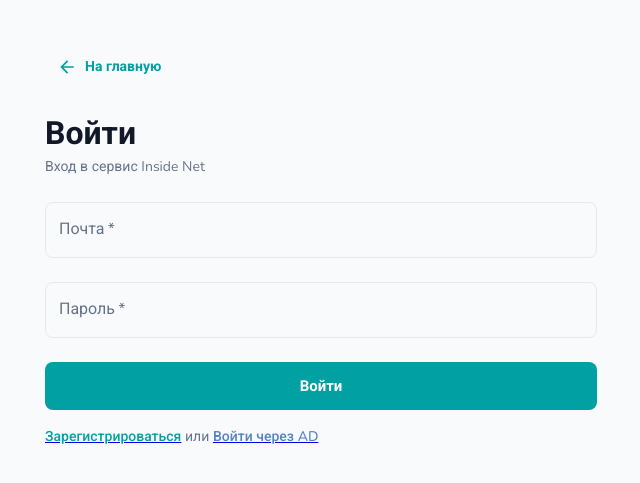
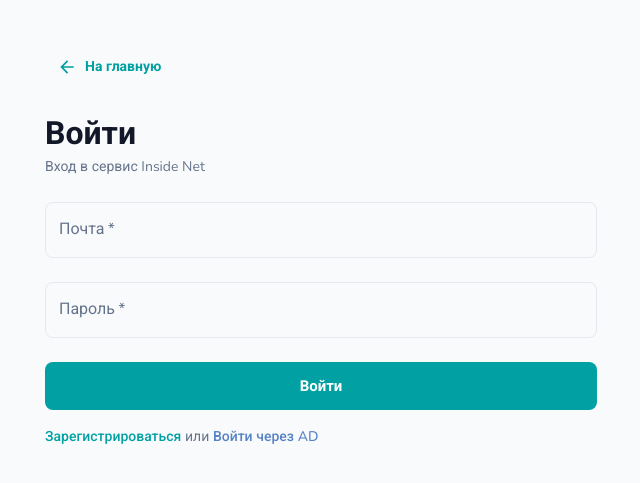
Before and after one commit to Sc222/skb-lab-inside-net, a React app in the folder Web/: page /login in a window 1280 px wide. Shown: the part 153-636 px from the top of the page, without its empty margins (319-959 px from the left). Built offline with nearby package versions, Linux system fonts and the light colour scheme.

Commit message:
Simplify login links

```diff
--- a/Web/src/Pages/loginPage.tsx
+++ b/Web/src/Pages/loginPage.tsx
@@ -112,10 +112,10 @@ export const LoginPage: FunctionComponent<LoginPageProps> = () => {
               Войти
             </Button>
           </Box>
-
           <Typography color="textSecondary" variant="body2">
-            <RouterLink to={SiteRoute.register}>
             <Link
+              component={RouterLink}
+              to={SiteRoute.register}
               variant="subtitle2"
               underline="hover"
               sx={{
@@ -123,12 +123,11 @@ export const LoginPage: FunctionComponent<LoginPageProps> = () => {
               }}
             >
               Зарегистрироваться
-              </Link>
-            </RouterLink>{" "}
-            или{" "}
-            <RouterLink to={SiteRoute.register}>
-              {/*TODO CREATE SPECIAL LDAP-REGISTER PAGE !!!*/}
+            </Link>{" "}
+            или {/*TODO CREATE SPECIAL LDAP-REGISTER PAGE !!!*/}
             <Link
+              component={RouterLink}
+              to={SiteRoute.register}
               color="secondary"
               variant="subtitle2"
               underline="hover"
@@ -138,7 +137,6 @@ export const LoginPage: FunctionComponent<LoginPageProps> = () => {
             >
               Войти через AD
             </Link>
-            </RouterLink>
           </Typography>
           {loginError && (
             <Box sx={{ my: 2 }}>
```
Lines whose indentation alone changed are shown as unchanged.
